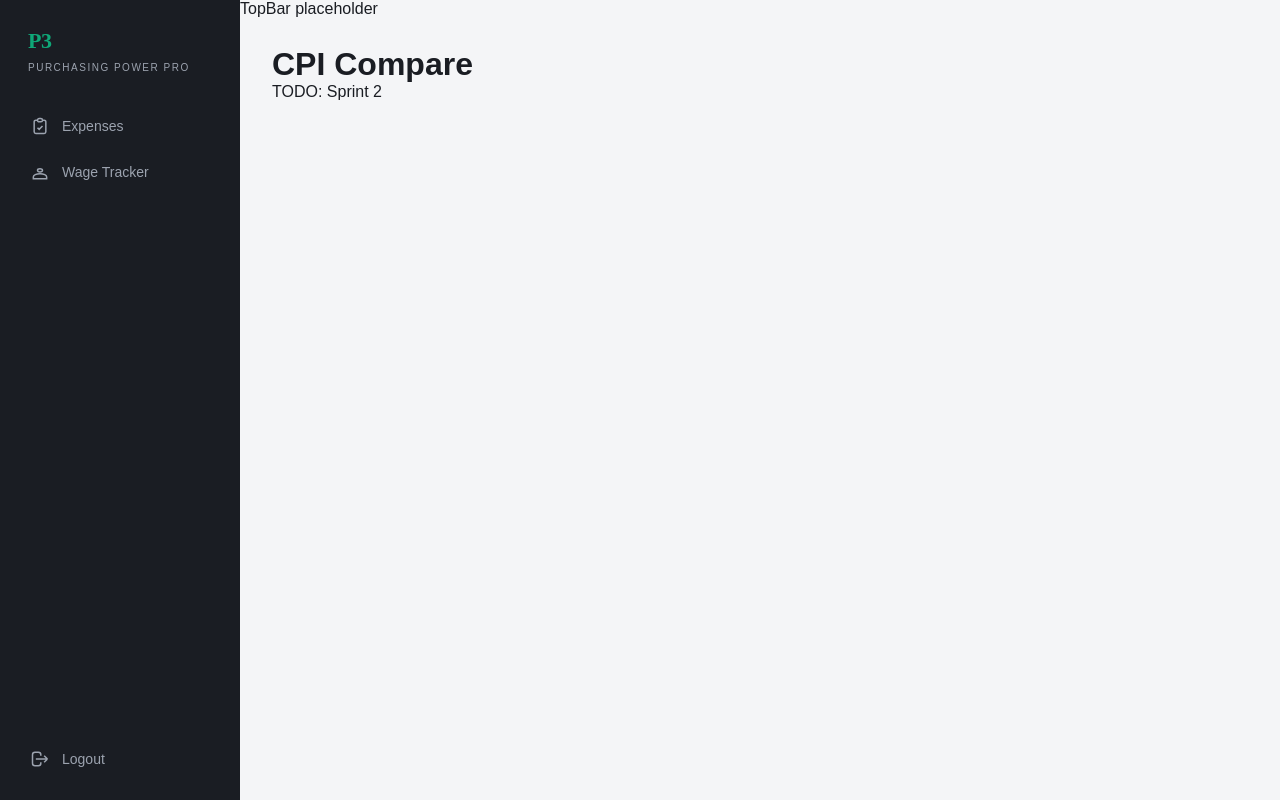
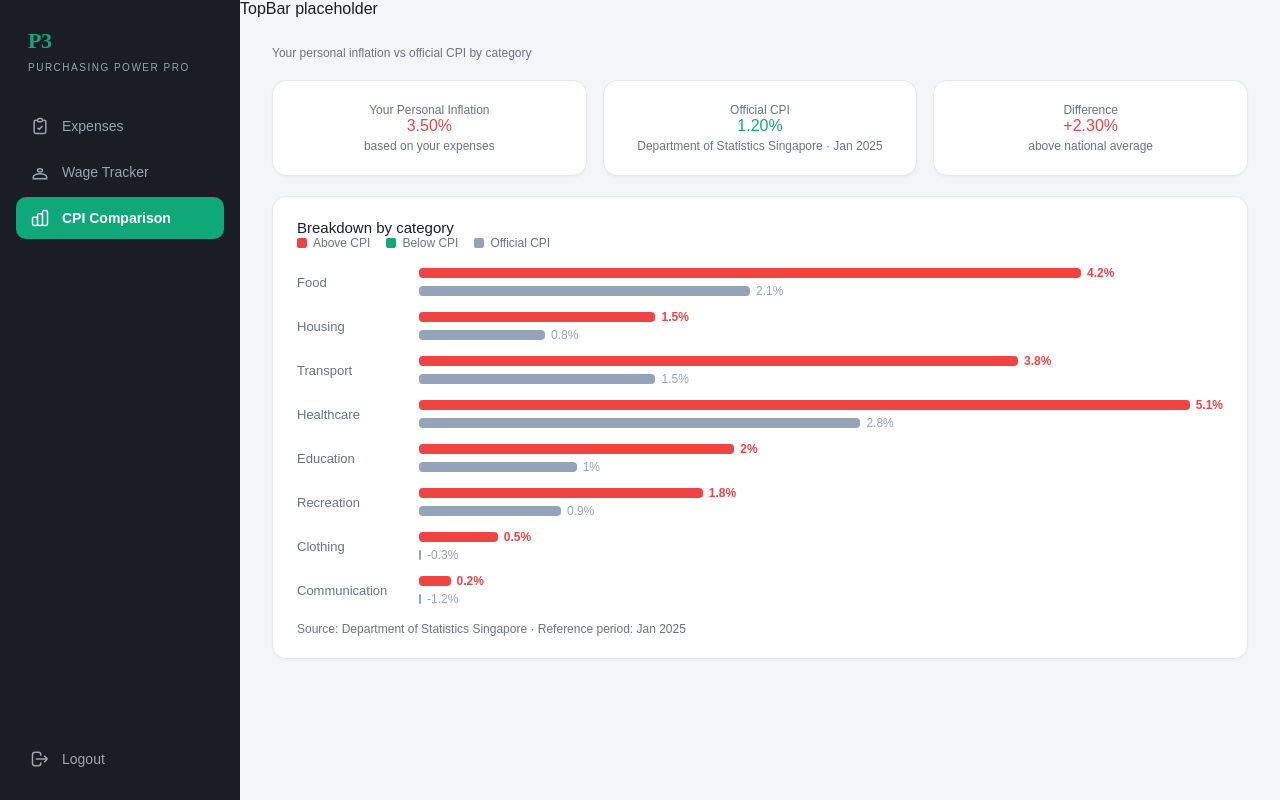
Before and after one commit to BT3103AppDev1/L1_Group_1, a Vue app: page /compare in a window 1280 px wide. Built offline with nearby package versions, Linux system fonts and the light colour scheme; no server answers; sample sign-in values are in the browser's storage.

Commit message:
US-19 and US-20
created composables/useCPI.js and data/cpiData.js

cpiData.js and personal rate in CPICompareView.vue to be updated

```diff
--- a/package.json
+++ b/package.json
@@ -9,6 +9,7 @@
     "preview": "vite preview"
   },
   "dependencies": {
+    "chart.js": "^4.5.1",
     "firebase": "^12.11.0",
     "vue": "^3.5.29",
     "vue-router": "^5.0.4"
--- a/src/components/HorizontalBarChart.vue
+++ b/src/components/HorizontalBarChart.vue
@@ -6,9 +6,14 @@
         <div style="display:flex; align-items:center; gap:6px;">
           <div
             class="hbar-personal"
-            :style="{ width: (d.personal / maxVal * 100) + '%', background: d.personal > d.cpi ? '#EF4444' : '#0FA878' }"
+            :style="{
+              width: (d.personal / maxVal * 100) + '%',
+              background: d.personal > d.cpi ? '#EF4444' : '#0FA878'
+            }"
           ></div>
-          <span class="hbar-val" :style="{ color: d.personal > d.cpi ? '#EF4444' : '#0FA878' }">{{ d.personal }}%</span>
+          <span class="hbar-val" :style="{ color: d.personal > d.cpi ? '#EF4444' : '#0FA878' }">
+            {{ d.personal }}%
+          </span>
         </div>
         <div style="display:flex; align-items:center; gap:6px;">
           <div class="hbar-cpi" :style="{ width: (d.cpi / maxVal * 100) + '%' }"></div>
@@ -26,7 +31,59 @@ export default {
     data: { type: Array, required: true },
   },
   computed: {
-    maxVal() { return Math.max(...this.data.map(d => Math.max(d.personal, d.cpi))) },
+    maxVal() {
+      return Math.max(...this.data.map(d => Math.max(d.personal, d.cpi)))
+    },
   },
 }
 </script>
+
+<style scoped>
+.hbar-row {
+  display: flex;
+  align-items: center;
+  gap: 12px;
+  margin-bottom: 12px;
+}
+
+.hbar-label {
+  width: 110px;
+  font-size: 13px;
+  color: var(--text-secondary);
+  flex-shrink: 0;
+}
+
+.hbar-track {
+  flex: 1;
+  display: flex;
+  flex-direction: column;
+  gap: 4px;
+}
+
+.hbar-personal {
+  height: 10px;
+  border-radius: 4px;
+  min-width: 2px;
+  transition: width 0.3s ease;
+}
+
+.hbar-cpi {
+  height: 10px;
+  border-radius: 4px;
+  background: #94a3b8;
+  min-width: 2px;
+  transition: width 0.3s ease;
+}
+
+.hbar-val {
+  font-size: 12px;
+  font-weight: 600;
+  white-space: nowrap;
+}
+
+.hbar-cpi-val {
+  font-size: 12px;
+  color: #94a3b8;
+  white-space: nowrap;
+}
+</style>
--- a/src/components/SidebarNav.vue
+++ b/src/components/SidebarNav.vue
@@ -30,6 +30,14 @@
         </svg>
         Wage Tracker
       </router-link>
+
+      <router-link to="/compare" class="nav-btn" active-class="active">
+        <svg width="20" height="20" fill="none" viewBox="0 0 24 24" stroke="currentColor" stroke-width="1.8">
+          <path d="M9 19v-6a2 2 0 00-2-2H5a2 2 0 00-2 2v6a2 2 0 002 2h2a2 2 0 002-2zm0 0V9a2 2 0 012-2h2a2 2 0 012 2v10m-6 0a2 2 0 002 2h2a2 2 0 002-2m0 0V5a2 2 0 012-2h2a2 2 0 012 2v14a2 2 0 01-2 2h-2a2 2 0 01-2-2z" />
+        </svg>
+        CPI Comparison
+      </router-link>
+
     </nav>
 
     <div class="sidebar-spacer"></div>
--- /dev/null
+++ b/src/composables/useCPI.js
@@ -0,0 +1,11 @@
+import { cpiData, CPI_SOURCE, CPI_PERIOD } from '@/data/cpiData.js'
+
+export function useCPI() {
+  return {
+    cpiOverall:    cpiData.overall,
+    cpiByCategory: cpiData.byCategory,
+    cpiSource:     CPI_SOURCE,
+    cpiPeriod:     CPI_PERIOD,
+    cpiError:      false
+  }
+}
--- /dev/null
+++ b/src/data/cpiData.js
@@ -0,0 +1,16 @@
+export const CPI_SOURCE = 'Department of Statistics Singapore'
+export const CPI_PERIOD = 'Jan 2025'
+
+export const cpiData = {
+  overall: 1.2,
+  byCategory: {
+    Food:          2.1,
+    Housing:       0.8,
+    Transport:     1.5,
+    Healthcare:    2.8,
+    Education:     1.0,
+    Recreation:    0.9,
+    Clothing:     -0.3,
+    Communication:-1.2,
+  }
+}
--- a/src/views/CpiCompareView.vue
+++ b/src/views/CpiCompareView.vue
@@ -1 +1,137 @@
-<template><div class="page"><h1>CPI Compare</h1><p>TODO: Sprint 2</p></div></template>
+<template>
+  <div class="flex-col">
+
+    <!-- Header -->
+    <div class="flex-between">
+      <div class="fs-12 text-secondary">
+        Your personal inflation vs official CPI by category
+      </div>
+    </div>
+
+    <!-- CPI unavailable note -->
+    <div v-if="cpiError" class="card" style="font-size:13px; color:var(--text-muted); text-align:center; padding:12px;">
+      CPI data temporarily unavailable. Showing personal inflation rate only.
+    </div>
+
+    <!-- Summary Cards -->
+    <div class="grid-3">
+      <div class="card" style="text-align:center;">
+        <div class="fs-12 text-secondary mb-8">Your Personal Inflation</div>
+        <div class="fs-24 fw-600" :style="{ color: personalRate > cpiOverall ? '#EF4444' : '#0FA878' }">
+          {{ personalRate !== null ? personalRate.toFixed(2) + '%' : 'N/A' }}
+        </div>
+        <div class="fs-12 text-secondary" style="margin-top:4px;">based on your expenses</div>
+      </div>
+
+      <div class="card" style="text-align:center;">
+        <div class="fs-12 text-secondary mb-8">Official CPI</div>
+        <div v-if="cpiError" style="font-size:13px; color:var(--text-muted);">
+          Unavailable
+        </div>
+        <template v-else>
+          <div class="fs-24 fw-600" style="color:var(--accent);">
+            {{ cpiOverall.toFixed(2) }}%
+          </div>
+          <!-- AC2: source and period clearly visible -->
+          <div class="fs-12 text-secondary" style="margin-top:4px;">
+            {{ cpiSource }} · {{ cpiPeriod }}
+          </div>
+        </template>
+      </div>
+
+      <div class="card" style="text-align:center;">
+        <div class="fs-12 text-secondary mb-8">Difference</div>
+        <div class="fs-24 fw-600" :style="{ color: difference > 0 ? '#EF4444' : '#0FA878' }">
+          {{ difference !== null ? (difference > 0 ? '+' : '') + difference.toFixed(2) + '%' : 'N/A' }}
+        </div>
+        <div class="fs-12 text-secondary" style="margin-top:4px;">
+          {{ difference > 0 ? 'above national average' : difference < 0 ? 'below national average' : 'at national average' }}
+        </div>
+      </div>
+    </div>
+
+    <!-- Chart -->
+    <div class="card">
+      <div class="fs-15 fw-600 mb-8">Breakdown by category</div>
+
+      <!-- Legend -->
+      <div style="display:flex; gap:16px; margin-bottom:16px; font-size:12px; color:var(--text-secondary);">
+        <span style="display:flex; align-items:center; gap:6px;">
+          <span style="width:10px; height:10px; border-radius:2px; background:#EF4444; display:inline-block;"></span>
+          Above CPI
+        </span>
+        <span style="display:flex; align-items:center; gap:6px;">
+          <span style="width:10px; height:10px; border-radius:2px; background:#0FA878; display:inline-block;"></span>
+          Below CPI
+        </span>
+        <span style="display:flex; align-items:center; gap:6px;">
+          <span style="width:10px; height:10px; border-radius:2px; background:#94a3b8; display:inline-block;"></span>
+          Official CPI
+        </span>
+      </div>
+
+      <HorizontalBarChart v-if="chartData.length" :data="chartData" />
+      <div v-else style="text-align:center; padding:40px; color:var(--text-muted); font-size:13px;">
+        No expense data yet. Log expenses to see your comparison.
+      </div>
+
+      <div v-if="!cpiError" class="fs-12 text-secondary" style="margin-top:16px;">
+        Source: {{ cpiSource }} · Reference period: {{ cpiPeriod }}
+      </div>
+    </div>
+
+  </div>
+</template>
+
+<script>
+import { useCPI } from '@/composables/useCPI.js'
+import HorizontalBarChart from '@/components/HorizontalBarChart.vue'
+
+const CATEGORIES = [
+  'Food', 'Housing', 'Transport', 'Healthcare',
+  'Education', 'Recreation', 'Clothing', 'Communication'
+]
+
+export default {
+  name: 'CpiCompareView',
+  components: { HorizontalBarChart },
+
+  data() {
+  return {
+    // Personal inflation rate and breakdown by category (hardcoded for demo) to be taken from US-15
+    personalRate: 3.5,
+    personalByCategory: {
+      Food:          4.2,
+      Housing:       1.5,
+      Transport:     3.8,
+      Healthcare:    5.1,
+      Education:     2.0,
+      Recreation:    1.8,
+      Clothing:      0.5,
+      Communication: 0.2
+    }
+  }
+},
+
+  setup() {
+    const { cpiOverall, cpiByCategory, cpiSource, cpiPeriod, cpiError } = useCPI()
+    return { cpiOverall, cpiByCategory, cpiSource, cpiPeriod, cpiError }
+  },
+
+  computed: {
+    difference() {
+      if (this.personalRate === null) return null
+      return parseFloat((this.personalRate - this.cpiOverall).toFixed(2))
+    },
+
+    chartData() {
+        const cpiCats = this.cpiByCategory?.value ?? this.cpiByCategory ?? {}
+        return CATEGORIES.map(cat => ({
+            category: cat,
+            personal: this.personalByCategory[cat] ?? 0,
+            cpi: cpiCats[cat] ?? this.cpiOverall
+        }))
+    }
+  }
+}
+</script>
```
Also changed, not shown: 1 other file (tests, documents, lock files or other folders).
